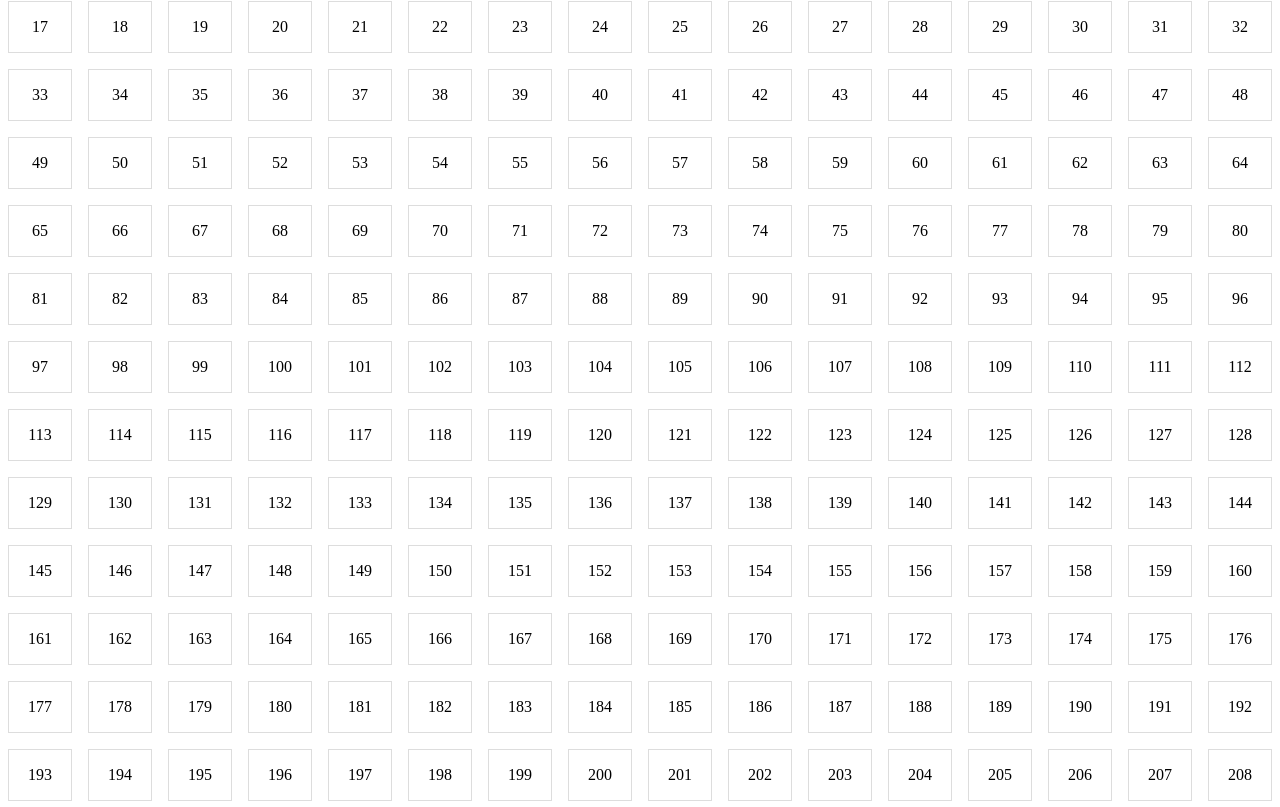
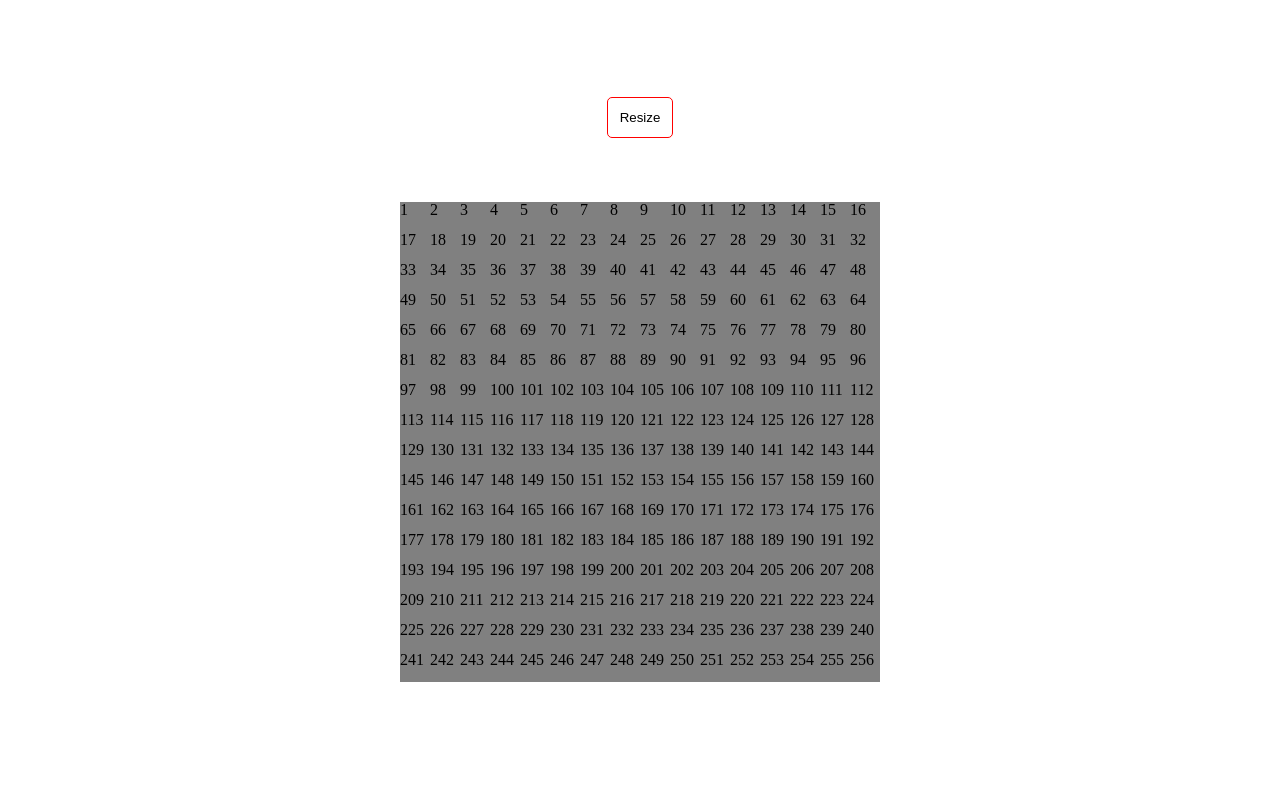
Before and after one commit to robertcs3/Etch-a-Sketch, a plain HTML site: page index.html in a window 1280 px wide. Shown: the part 75-882 px from the top of the page. Drawn offline with Linux system fonts and the light colour scheme.

Commit message:
Initial grid and styling

```diff
--- a/index.html
+++ b/index.html
@@ -6,11 +6,22 @@
     <meta name="viewport" content="width=device-width, initial-scale=1.0">
     <title>Document</title>
     <link rel="stylesheet" href="style.css">
-    <script src="script.js" defer></script>
+    <link rel="stylesheet" href="reset.css">
 </head>
 <body>
-    <div id="grid-container">
+    <div class="title">
+        <h1>Etch-A-Sketch!</h1>
+    </div>
+    <div class="flex-container">
 
+        <div class="buttons">
+            <button>Resize</button>
+        </div>
+
+        <div id="grid-container">
+
+        </div>
     </div>
 </body>
+<script src="script.js"></script>
 </html>
--- /dev/null
+++ b/reset.css
@@ -0,0 +1,48 @@
+/* http://meyerweb.com/eric/tools/css/reset/
+   v2.0 | 20110126
+   License: none (public domain)
+*/
+
+html, body, div, span, applet, object, iframe,
+h1, h2, h3, h4, h5, h6, p, blockquote, pre,
+a, abbr, acronym, address, big, cite, code,
+del, dfn, em, img, ins, kbd, q, s, samp,
+small, strike, strong, sub, sup, tt, var,
+b, u, i, center,
+dl, dt, dd, ol, ul, li,
+fieldset, form, label, legend,
+table, caption, tbody, tfoot, thead, tr, th, td,
+article, aside, canvas, details, embed,
+figure, figcaption, footer, header, hgroup,
+menu, nav, output, ruby, section, summary,
+time, mark, audio, video {
+	margin: 0;
+	padding: 0;
+	border: 0;
+	font-size: 100%;
+	font: inherit;
+	vertical-align: baseline;
+}
+/* HTML5 display-role reset for older browsers */
+article, aside, details, figcaption, figure,
+footer, header, hgroup, menu, nav, section {
+	display: block;
+}
+body {
+	line-height: 1;
+}
+ol, ul {
+	list-style: none;
+}
+blockquote, q {
+	quotes: none;
+}
+blockquote:before, blockquote:after,
+q:before, q:after {
+	content: '';
+	content: none;
+}
+table {
+	border-collapse: collapse;
+	border-spacing: 0;
+}
--- a/script.js
+++ b/script.js
@@ -1,33 +1,27 @@
-
-/* Select our grid container */
-const container = document.getElementById('grid-container');
 
 
-/* Create grid*/
+/* Function that will create grid with specified size */
 
-function makeGrid(rows, cols){
-    container.style.setProperty('--grid-rows', rows);
-    container.style.setProperty('--grid-cols', cols);
+function makeGrid (size) {
+    const grid = document.getElementById('grid-container');
 
-    for (let s = 0; s < (rows * cols); s++){
-        let square = document.createElement('div');
-        square.innerText = (s + 1);
-        container.appendChild(square).className = "grid-item";
+    grid.style.gridTemplateColumns = `repeat(${size}, 1fr)`;
+    grid.style.gridTemplateRows = `repeat(${size}, 1fr)`;
+
+
+    for (let i = 0; i < size * size; i++) {
+        const cell = document.createElement('div');
+        cell.style.backgroundColor = "grey";
+        cell.innerText = (i + 1);
+        grid.appendChild(cell);
     }
+
 }
 
-/* Establish initial 16 x 16 grid */
-makeGrid(16, 16);
 
 
-/* Select square */
-const item = document.querySelectorAll('.grid-item');
 
 
-item.forEach(square => {
 
-    square.addEventListener('mouseover', e => {
-        square.setAttribute('style', 'background: black;')
-    })
 
-});
+makeGrid(16);
--- a/style.css
+++ b/style.css
@@ -1,18 +1,38 @@
-:root{
-    --grid-cols: 1;
-    --grid-rows: 1;
+#grid-container{
+    height: 480px;
+    width: 480px;
+    display: grid;
 }
 
-#grid-container{
-    display: grid;
-    grid-gap: 1em;
-    grid-template-rows: repeat(var(--grid-rows), 1fr);
-    grid-template-columns: repeat(var(--grid-cols), 1fr);
+.flex-container{
+    min-height: 100vh;
+    display: flex;
+    flex-direction: column;
+    justify-content: center;
+    align-items: center;
+}
+
+.title{
+    text-align: center;
+    font-size: 64px;
+}
+
+.buttons{
+    margin-bottom: 64px;
+}
+
+button{
+    border: 1px solid red;
+    border-radius: 5px;
+    padding: 12px;
+    background-color: white;
+    cursor: pointer;
 }
 
 
-.grid-item{
-    padding: 1em;
-    border: 1px solid #ddd;
-    text-align: center;
+button:hover{
+    background-color: black;
+    color: white;
+    transition: 1s;
+    transform: scale(1.5);
 }
```
